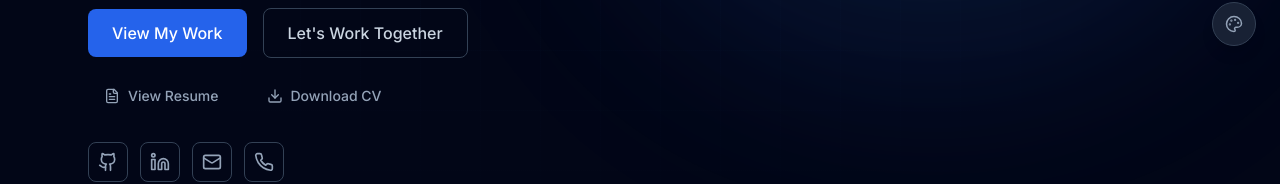
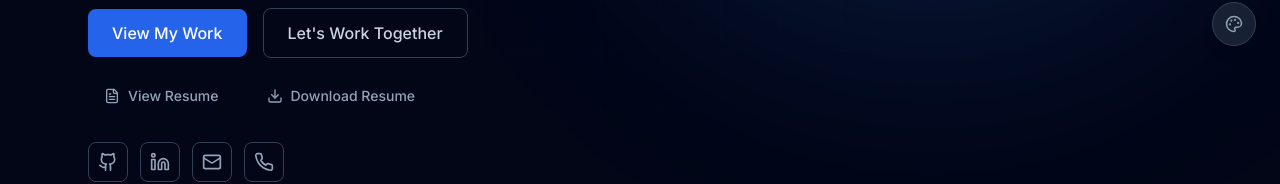
Before and after one commit to MohsinRaza-dev1/myportfolio, a Next.js app: page / in a window 1280 px wide. Shown: the part 730-914 px from the top of the page. Built offline with nearby package versions, Linux system fonts and the light colour scheme.

Commit message:
Increase loader duration to 2.5s and fix download label
Co-authored-by: CommandCodeBot <noreply@commandcode.ai>

```diff
--- a/components/Hero.tsx
+++ b/components/Hero.tsx
@@ -162,7 +162,7 @@ export default function Hero() {
               ) : (
                 <Download size={16} />
               )}
-              {downloadingCv ? "Preparing..." : "Download CV"}
+              {downloadingCv ? "Preparing..." : "Download Resume"}
             </a>
           </motion.div>
 
--- a/components/ui/InitialLoader.tsx
+++ b/components/ui/InitialLoader.tsx
@@ -16,12 +16,12 @@ export default function InitialLoader() {
     setProgress(100);
     setTimeout(() => {
       setVisible(false);
-    }, 500);
+    }, 100);
   }, []);
 
   // Smooth progress animation over ~5.5s
   useEffect(() => {
-    const duration = 500; // ms
+    const duration = 2500; // ms
 
     const animate = (timestamp: number) => {
       if (!startTimeRef.current) startTimeRef.current = timestamp;
```
